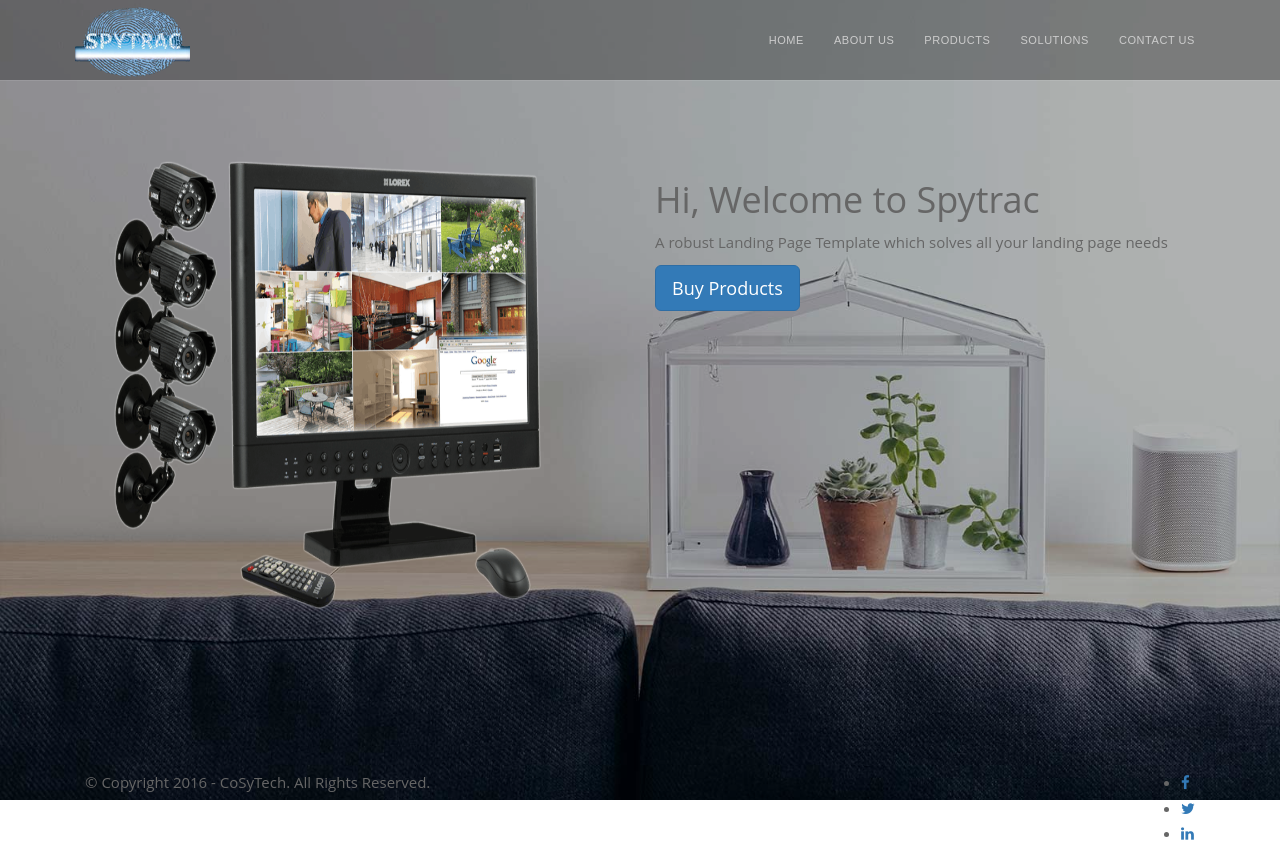
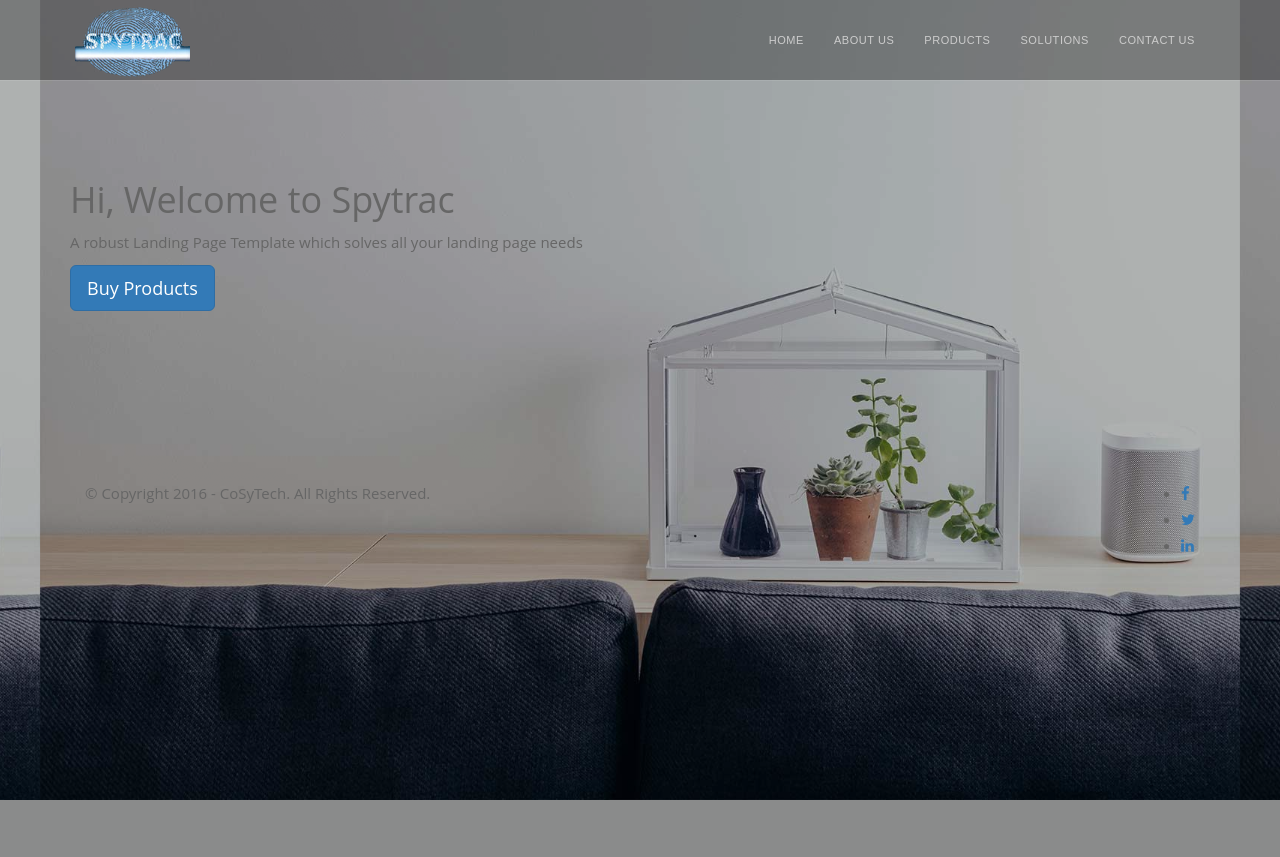
Before and after one commit to jangya/spytrac, a PHP site: page / in a window 1280 px wide. After the commit the page ends 800 px from the top, so only its background shows below. Run offline with PHP 8.4, Linux system fonts and the light colour scheme; some libraries are stand-ins or nearby versions.

Commit message:
Update index.php

```diff
--- a/index.php
+++ b/index.php
@@ -20,15 +20,15 @@
 		============================================== -->
 		<section id="home" class="home-section hero-layout-simple section section-dark">
 			<div class="section-background">
-				<div id="pic1" class="parallax" data-width="1024" data-height="768"></div>
+				<div id="pic1" class="parallax" data-width="1024" data-height="568"></div>
 			</div>
 			<div class="container">
 				<div class="hero-content">
 					<div class="hero-content-inner">
 						<div class="table-row row">
-							<div class="table-cell col-md-6">
+<!-- 							<div class="table-cell col-md-6">
 								<img src="assets/img/home-banner.png" alt="" width="500" height="510" data-animation="fadeInLeft" class="fadeInLeft animated done-animation">
-							</div>
+							</div> -->
 							<div class="table-cell col-md-6">
 								<div class="hero-heading fadeIn animated done-animation" data-animation="fadeIn">
 									<h1 class="hero-subtitle">Hi, Welcome to Spytrac</h1>
```
